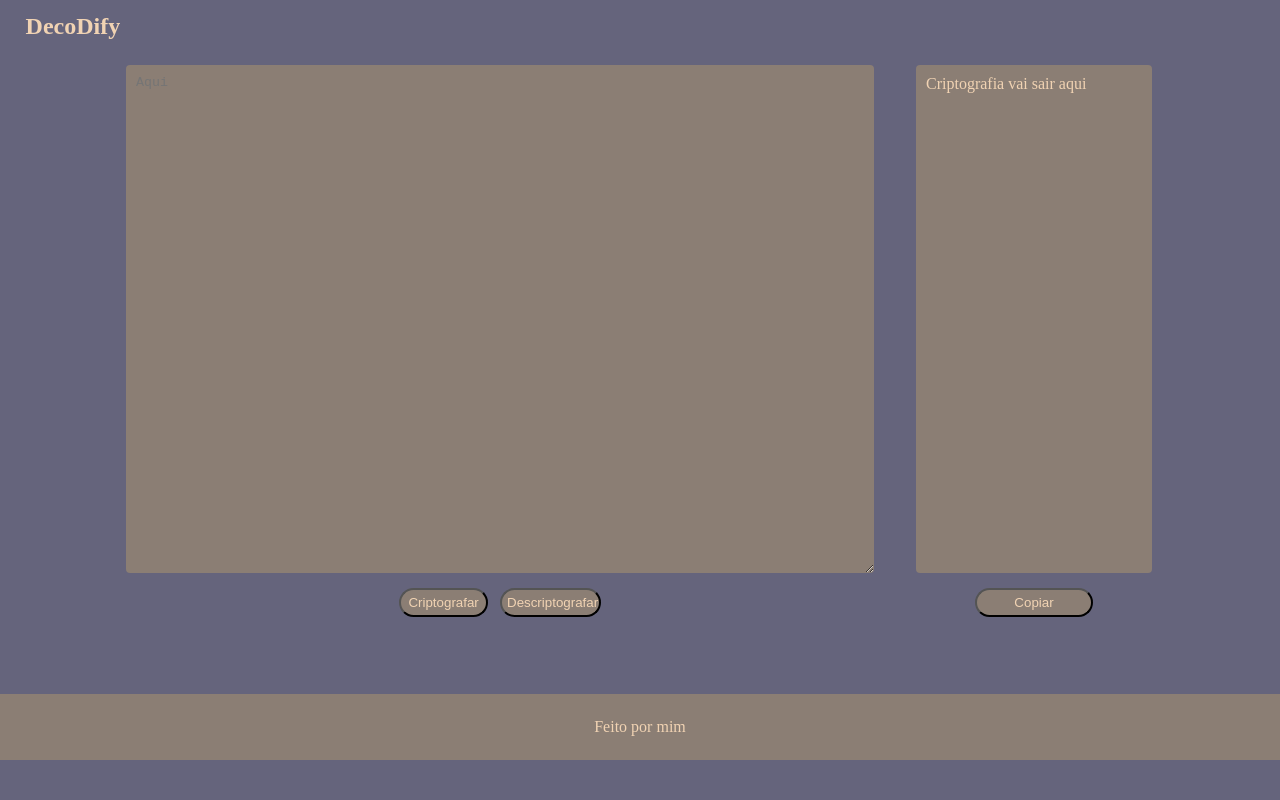
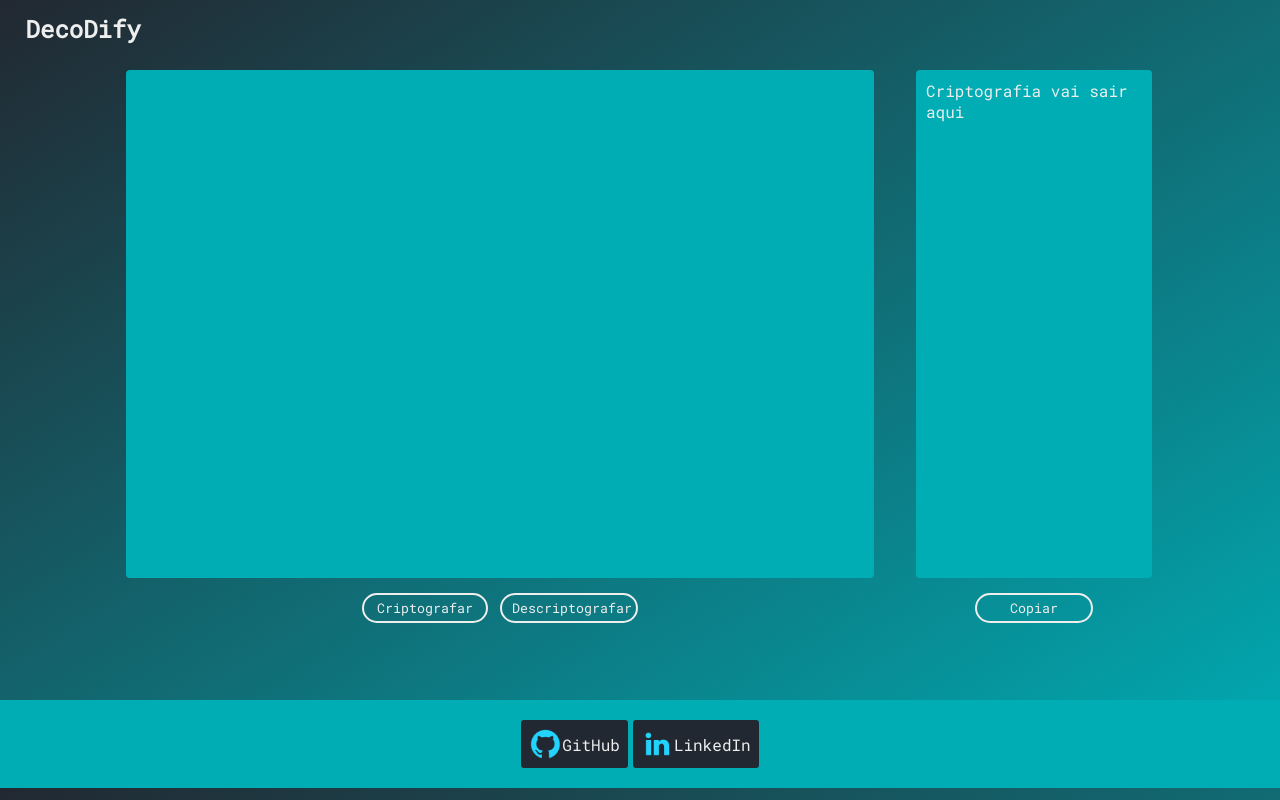
Before and after one commit to moraisz/Decodify, a plain HTML site: page index.html in a window 1280 px wide. Drawn offline with Linux system fonts and the light colour scheme.

Commit message:
new design

```diff
--- a/index.html
+++ b/index.html
@@ -5,6 +5,7 @@
     <meta name="viewport" content="width=device-width, initial-scale=1.0">
     <title>Decodificar de Texto</title>
     <link rel="stylesheet" href="style.css">
+    <link rel="shortcut icon" href="imgs/letra-d.png" type="image/x-icon">
 </head>
 <body>
     <header class="cabecalho">
@@ -16,22 +17,29 @@
     <main class="apresentacao">
         <section class="apresentacao__conteudo">
             <div class="apresentacao__conteudo__div">
-                <textarea id="input__area" class="apresentacao__conteudo__div__input" cols="30" rows="10" placeholder="Aqui"></textarea>
+                <textarea type="text" id="input__area" class="apresentacao__conteudo__div__input" cols="30" rows="10"></textarea>
                 <div class="apresentacao__conteudo__div__botoes">
-                    <button onclick="criptografar()" class="apresentacao__conteudo__div__botao">Criptografar</button>
-                    <button onclick="descriptografar()" class="apresentacao__conteudo__div__botao">Descriptografar</button>
+                    <button onclick="decodificar()" class="apresentacao__conteudo__div__botao">Criptografar</button>
+                    <button onclick="" class="apresentacao__conteudo__div__botao">Descriptografar</button>
                 </div>
             </div>
 
             <div class="apresentacao__conteudo__div">
-                <p id="retorno" class="apresentacao__conteudo__div__retorno"></p>
-                <button onclick="copiarTexto()" class="apresentacao__conteudo__div__botao">Copiar</button>
+                <p class="apresentacao__conteudo__div__retorno"></p>
+                <button onclick="" class="apresentacao__conteudo__div__botao">Copiar</button>
             </div>
         </section>
     </main>
 
     <footer class="rodape">
-        <p>Feito por mim</p>
+        <a class="rodape__icons" href="https://github.com/moraisz">
+            <img src="imgs/github.png" alt="github_logo">
+            GitHub
+        </a>
+        <a class="rodape__icons" href="https://www.linkedin.com/in/moraisz/">
+            <img src="imgs/linkedin.png" alt="linkedin_logo">
+            LinkedIn
+        </a>
     </footer>
 
     <script src="app.js"></script>
--- a/style.css
+++ b/style.css
@@ -1,8 +1,12 @@
+@import url('https://fonts.googleapis.com/css2?family=Roboto+Mono&display=swap');
+
 :root {
-    --cor1: #65647C;
-    --cor2: #8B7E74;
-    --cor3: #C7BCA1;
-    --cor4: #F1D3B3;
+    --cor1: #222831;
+    --cor2: #00ADB5;
+    --cor3: #EEEEEE;
+    --cor-hover: #393E46;
+
+    --fonte: 'Roboto Mono', monospace;
 }
 
 * {
@@ -11,13 +15,14 @@
 }
 
 body {
-    background-color: var(--cor1);
+    background: linear-gradient(to bottom right, var(--cor1), var(--cor2));
     box-sizing: border-box;
 }
 
 .cabecalho {
+    font-family: var(--fonte);
     padding: 1% 2%;
-    color: var(--cor4);
+    color: var(--cor3);
 }
 
 .apresentacao {
@@ -39,6 +44,9 @@ body {
 }
 
 .apresentacao__conteudo__div__input {
+    resize: none;
+    font-family: var(--fonte);
+    font-size: 1rem;
     border: 1px;
     border-radius: 4px;
     padding: 10px;
@@ -47,10 +55,12 @@ body {
     background-color: var(--cor2);
     word-wrap: break-word;
     overflow-wrap: break-word;
-    color: var(--cor4);
+    color: var(--cor3);
 }
 
 .apresentacao__conteudo__div__retorno {
+    font-family: var(--fonte);
+    font-size: 1rem;
     border: 1px ;
     border-radius: 4px;
     padding: 10px;
@@ -59,7 +69,7 @@ body {
     resize: none;
     background-color: var(--cor2);
     overflow-wrap: break-word;
-    color: var(--cor4);
+    color: var(--cor3);
 }
 
 .apresentacao__conteudo__div__botoes {
@@ -68,23 +78,47 @@ body {
 }
 
 .apresentacao__conteudo__div__botao {
+    font-family: var(--fonte);
+    border: 2px solid;
     border-radius: 15px;
-    padding: 5px;
-    background-color: var(--cor2);
-    color: var(--cor4);
+    padding: 4px 10px;
+    background-color: transparent;
+    color: var(--cor3);
     width: 50%;
-    cursor: pointer; /* Adicione o cursor pointer */
-    transition: background-color 0.3s ease; /* Adicione a transição para o efeito hover */
+    cursor: pointer;
+    transition: background-color 0.3s ease;
 }
 
 .apresentacao__conteudo__div__botao:hover {
-    background-color: var(--cor3); /* Altere a cor desejada para o efeito de hover */
+    background-color: var(--cor-hover)
 }
 
 .rodape {
+    display: flex;
+    justify-content: center;
+    font-family: var(--fonte);
     text-align: center;
     background-color: var(--cor2);
-    color: var(--cor4);
-    padding: 24px;
+    color: var(--cor3);
+    padding: 20px;
     margin-top: 5%;
+    gap: 5px;
 }
+
+.rodape__icons {
+    display: flex;
+    justify-content: center;
+    text-align: center;
+    align-items: center;
+    text-decoration: none;
+    font-family: var(--fonte);
+    padding: 8px;
+    border-radius: 3px;
+    color: var(--cor3);
+    background-color: var(--cor1);
+    transition: background-color 0.3s ease;
+}
+
+.rodape__icons:hover {
+    background-color: var(--cor-hover)
+}
```
Also changed, not shown: imgs/github.png (added), imgs/letra-d.png (added), imgs/linkedin.png (added), 1 other file.
